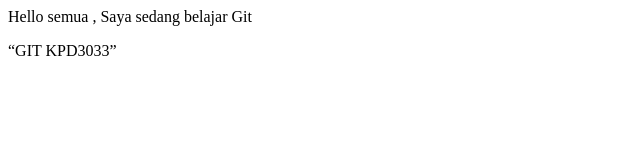
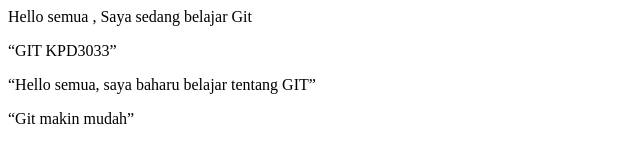
Before and after one commit to RulXRul/projek01-html, a plain HTML site: page index.html in a window 1280 px wide. Shown: the whole page, without its empty margins (0-640 px from the left). Drawn offline with Linux system fonts and the light colour scheme.

Commit message:
belajar git mudah

```diff
--- a/index.html
+++ b/index.html
@@ -7,9 +7,11 @@
 </head>
 <body>
 	<p> Hello semua , Saya sedang belajar Git </p>
-
+	<P>“GIT KPD3033”</P>
+	<P>“Hello semua, saya baharu belajar tentang GIT”</P>
+	<P>“Git makin mudah”</P>
 </body>
 
-“GIT KPD3033”
+
 
 </html>
```
